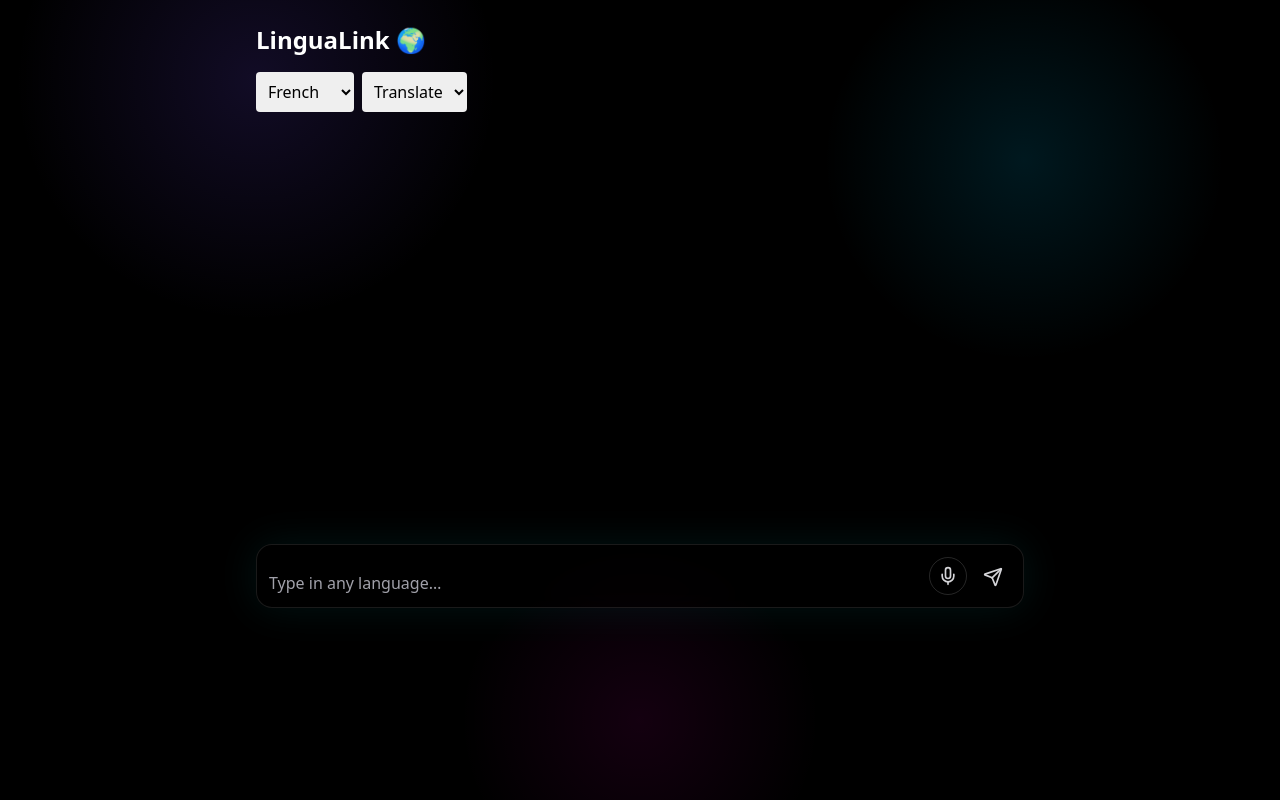
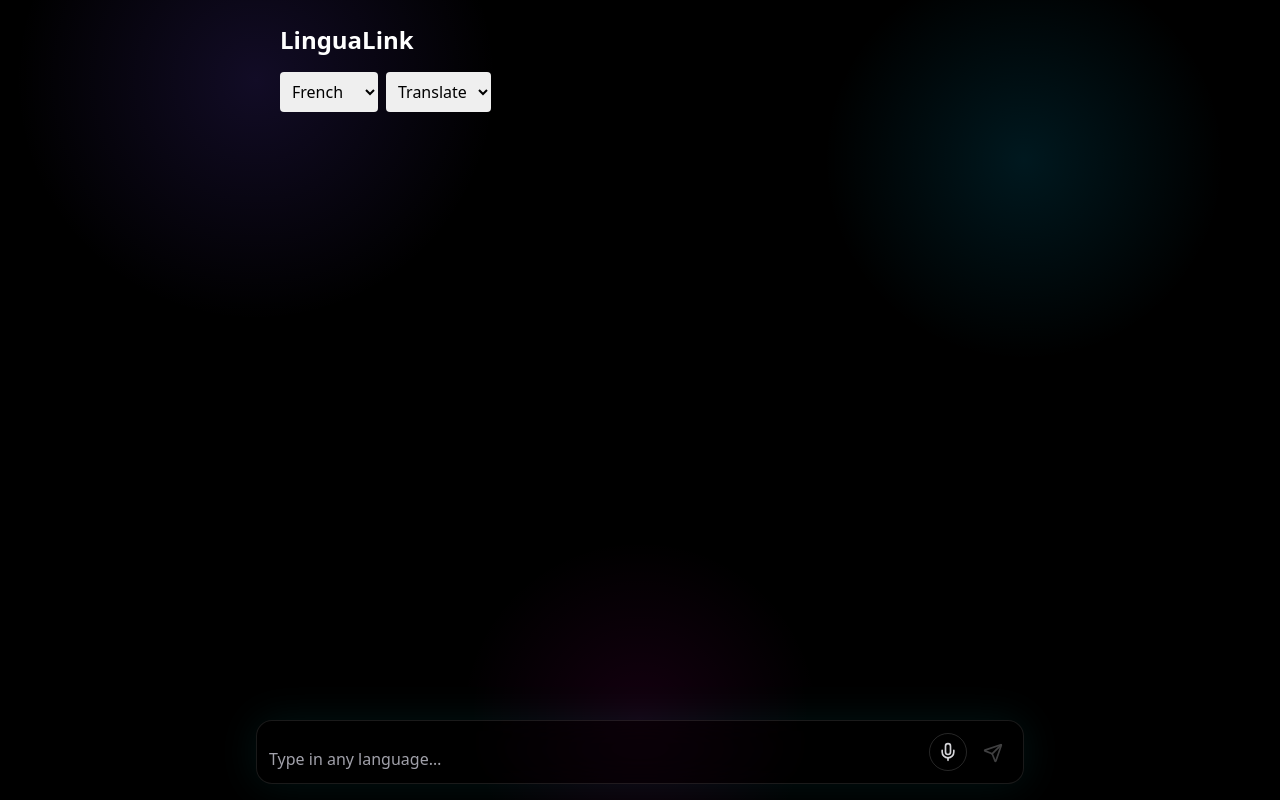
Before and after one commit to dkay9/LinguaLink, a Next.js app: page /chat in a window 1280 px wide. Built offline with nearby package versions, Linux system fonts and the light colour scheme.

Commit message:
Added disable text while thinking

```diff
--- a/app/chat/page.tsx
+++ b/app/chat/page.tsx
@@ -63,23 +63,31 @@ export default function AppPage() {
   }
 
   return (
-    <div className="min-h-screen neon-bg text-white p-6">
-      <div className="max-w-3xl mx-auto space-y-4">
-        <h1 className="text-2xl font-bold">LinguaLink 🌍</h1>
+  <div className="min-h-screen neon-bg text-white flex flex-col">
+    <div className="max-w-3xl mx-auto w-full flex flex-col flex-1 px-6 pt-6">
+      {/* Header */}
+      <h1 className="text-2xl font-bold mb-4">LinguaLink</h1>
 
-        <div className="flex gap-2">
+      {/* Controls */}
+      <div className="flex gap-2 mb-4">
         <LanguageSelect value={language} onChange={setLanguage} />
         <ModeSelect value={mode} onChange={setMode} />
       </div>
 
-        <div className="flex flex-col gap-3 min-h-[400px]">
+      {/* Messages (THIS must grow) */}
+      <div className="flex-1 overflow-y-auto flex flex-col gap-3 pb-32">
         {messages.map((m, i) => (
           <ChatMessage key={i} {...m} />
         ))}
         <div ref={messagesEndRef} />
       </div>
+    </div>
 
+    {/* ChatBox pinned */}
+    <div className="sticky bottom-0 w-full px-4 pb-4">
+      <div className="max-w-3xl mx-auto">
         <ChatBox onSend={sendMessage} disabled={loading} />
+      </div>
     </div>
   </div>
 );
--- a/components/ChatBox.tsx
+++ b/components/ChatBox.tsx
@@ -1,5 +1,5 @@
 "use client";
-import { useState, KeyboardEvent } from "react";
+import { useState, useRef, useEffect, KeyboardEvent } from "react";
 import { Send } from "lucide-react";
 import VoiceInput from "./VoiceInput";
 
@@ -15,6 +15,7 @@ export default function ChatBox({
   language,
 }: ChatBoxProps) {
   const [text, setText] = useState("");
+  const textareaRef = useRef<HTMLTextAreaElement>(null);
 
   function submit() {
     if (!text.trim() || disabled) return;
@@ -23,17 +24,29 @@ export default function ChatBox({
   }
 
   function handleKeyDown(e: KeyboardEvent<HTMLTextAreaElement>) {
+    if (disabled) return;
+
     if (e.key === "Enter" && !e.shiftKey) {
       e.preventDefault();
       submit();
     }
   }
 
+  // Auto-grow logic
+  useEffect(() => {
+    const el = textareaRef.current;
+    if (!el) return;
+
+    el.style.height = "auto";
+    el.style.height = Math.min(el.scrollHeight, 160) + "px"; // max height
+  }, [text]);
+
   return (
     <div className="flex gap-2 items-end bg-black/40 backdrop-blur-lg border border-white/10 rounded-2xl p-3 shadow-[0_0_40px_rgba(0,255,255,0.08)]">
       <textarea
-        className="flex-1 bg-transparent text-white placeholder-zinc-400 resize-none outline-none"
-        placeholder="Type in any language…"
+        ref={textareaRef}
+        className="flex-1 bg-transparent text-white placeholder-zinc-400 resize-none outline-none max-h-40 overflow-y-auto"
+        placeholder={disabled ? "Thinking…" : "Type in any language…"}
         value={text}
         onChange={(e) => setText(e.target.value)}
         onKeyDown={handleKeyDown}
@@ -47,10 +60,12 @@ export default function ChatBox({
         language={language}
       />
 
+      {/* Disabled while thinking */}
       <button
         onClick={submit}
-        disabled={disabled}
-        className="p-2 rounded-full text-zinc-300 hover:text-white transition disabled:opacity-40"
+        disabled={disabled || !text.trim()}
+        className="p-2 rounded-full text-zinc-300 hover:text-white transition
+                   disabled:opacity-30 disabled:cursor-not-allowed"
       >
         <Send size={20} />
       </button>
```
Lines whose indentation alone changed are shown as unchanged.
